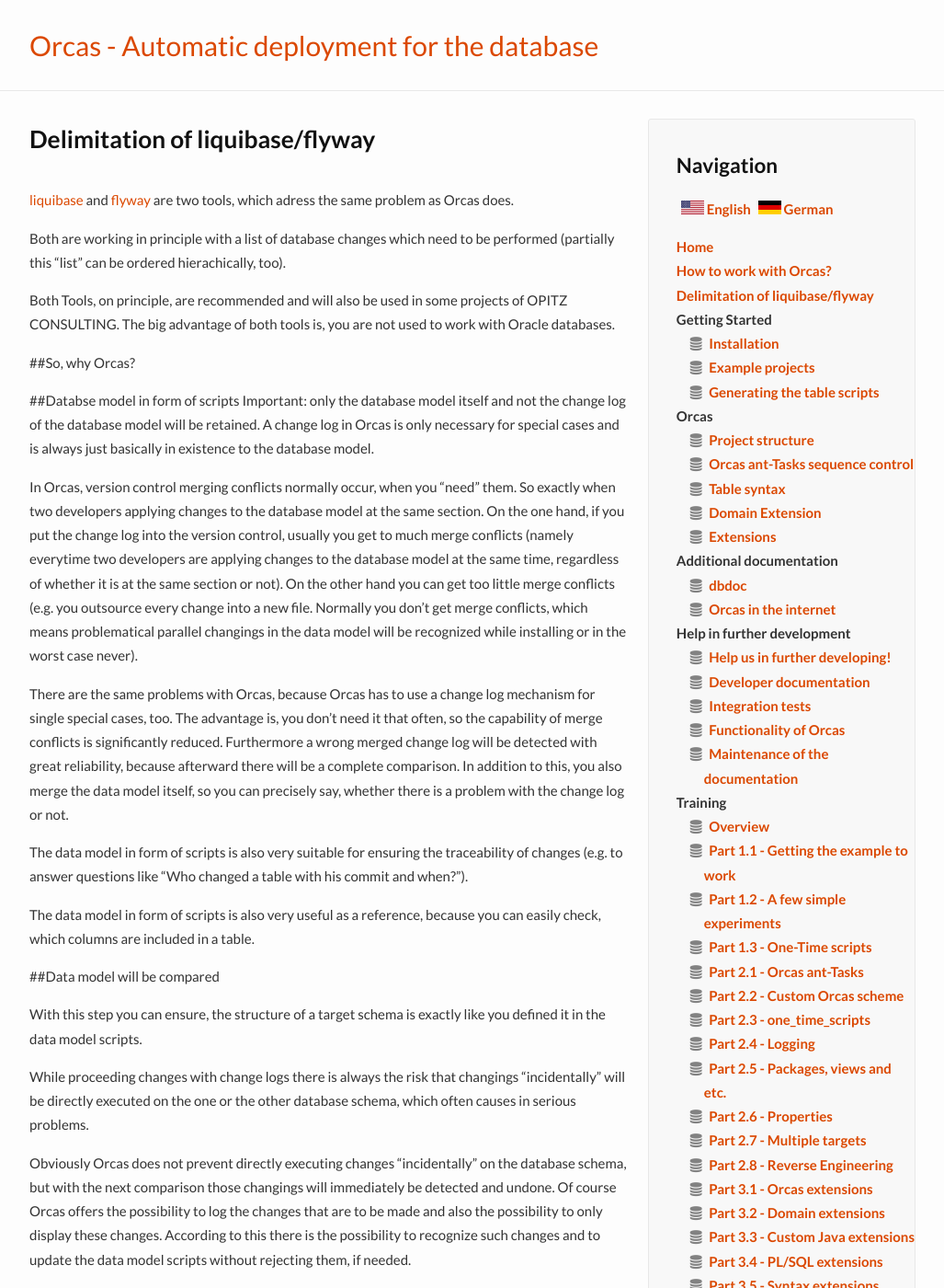
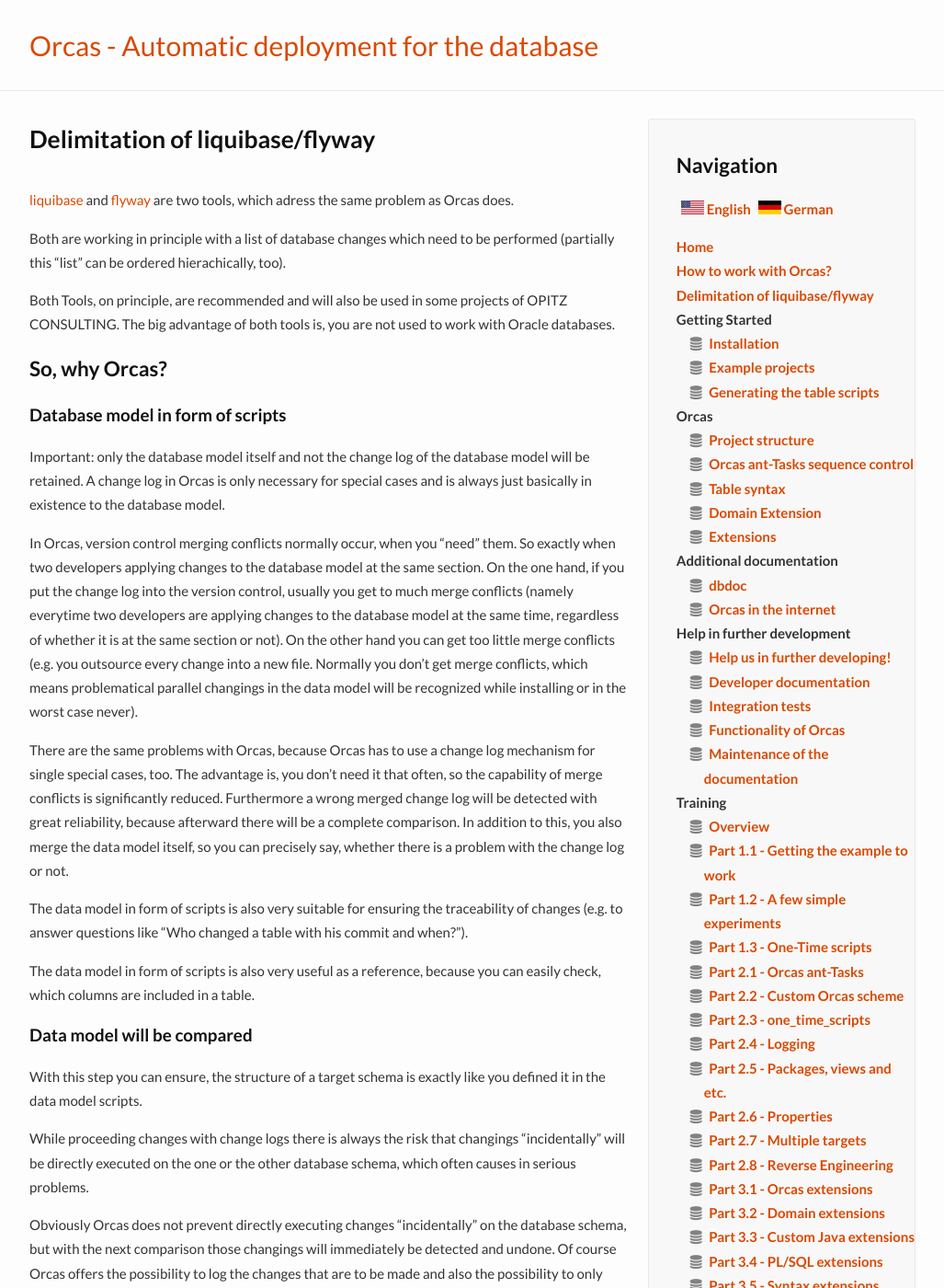
Before and after one commit to opitzconsulting/orcas, a Jekyll site: the page built from _docs/en/liquibase.md, in a window 1280 px wide and 1400 px high. Shown: the whole window at 92% size, without its empty margins (126-1153 px from the left). Built offline with Jekyll 4.4.1, drawn with Linux system fonts in a browser that asks for light colours; nearby versions of some CDN libraries.

Commit message:
headings

```diff
--- a/_docs/en/liquibase.md
+++ b/_docs/en/liquibase.md
@@ -11,9 +11,10 @@
 
 Both Tools, on principle, are recommended and will also be used in some projects of OPITZ CONSULTING. The big advantage of both tools is, you are not used to work with Oracle databases.
 
-##So, why Orcas?
+## So, why Orcas?
 
-##Databse model in form of scripts
+### Database model in form of scripts
+
 Important: only the database model itself and not the change log of the database model will be retained.
 A change log in Orcas is only necessary for special cases and is always just basically in existence to the database model.
 
@@ -25,7 +26,7 @@
 
 The data model in form of scripts is also very useful as a reference, because you can easily check, which columns are included in a table.
 
-##Data model will be compared
+### Data model will be compared
 
 With this step you can ensure, the structure of a target schema is exactly like you defined it in the data model scripts.
 
@@ -33,11 +34,11 @@
 
 Obviously Orcas does not prevent directly executing changes "incidentally"  on the database schema, but with the next comparison those changings will immediately be detected and undone. Of course Orcas offers the possibility to log the changes that are to be made and also the possibility to only display these changes. According to this there is the possibility to recognize such changes and to update the data model scripts without rejecting them, if needed.
 
-## PL/SQL, Views, Trigger...
+### PL/SQL, Views, Trigger...
 
 In addition to the normal comparison, Orcas has many ways to implement database objects. This is useful for database objects, which are able to be overwritten. These objects are normally Packages, Views, Triggers, Procedures, Functions and (restricted) Object-Types.
 This happens with ant-Tasks for executing scripts (e.g. execute all script in a directory) and also for compiling and clearing up.
 
-## Extensions
+### Extensions
 
 Extensions have many opportunities. The main task is to unify and simplify the definitions of the data model scripts. In addition to the opportunity to write [Extensions]({{site.baseurl}}/docs/extensions/) by yourself, there is the [Domain-Extension]({{site.baseurl}}/docs/domain-extension/), which already provides many functionality.
```
